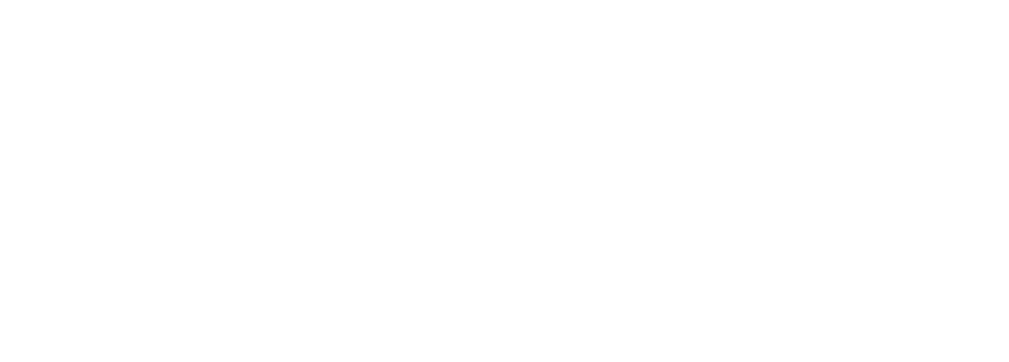
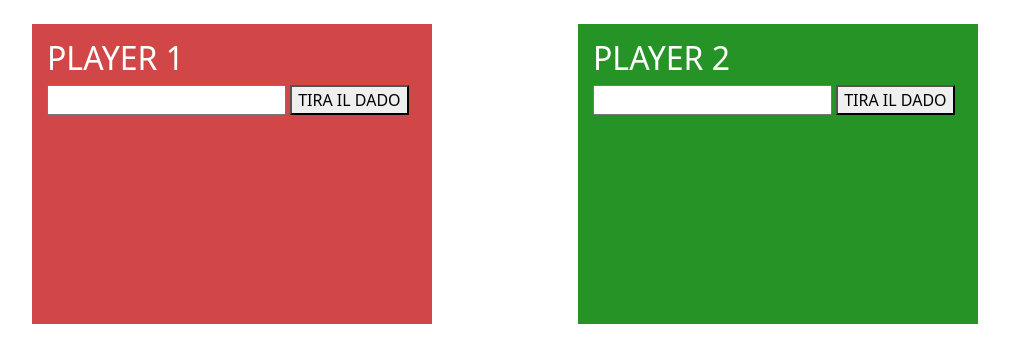
Before and after one commit to EleonoraFlaborea/js-mail-dadi, a plain HTML site: page index.html in a window 1280 px wide. Shown: the whole page, without its empty margins (135-1144 px from the left). Drawn offline with nearby package versions, Linux system fonts and the light colour scheme.

Commit message:
random numbers

```diff
--- a/css/style.css
+++ b/css/style.css
@@ -0,0 +1,15 @@
+#player-right{
+    color: white;
+    background-color: rgb(38, 147, 38);
+    min-height: 300px;
+    min-width: 400px;
+    padding: 15px;
+}
+
+#player-left{
+    color: white;
+    background-color: rgb(209, 71, 71);
+    min-height: 300px;
+    min-width: 400px;
+    padding: 15px;
+}
--- a/index.html
+++ b/index.html
@@ -14,6 +14,23 @@
      <script defer src="js/script.js"></script>
 </head>
 <body>
+    <div class="container d-flex justify-content-around p-4">
+
+        <div id="player-left">
+            <h2>PLAYER 1</h2>
+
+            <input type="text" id="numbers-left">
+            <button type="button" id="btn-left">TIRA IL DADO</button>
+        </div>
+        <div id="player-right">
+            <h2>PLAYER 2</h2>
+            <input type="text" id="numbers-rigth">
+            <button type="button" id="btn-right">TIRA IL DADO</button>
+        </div>
+
+    </div>
+
+
 
 </body>
 </html>
--- a/js/script.js
+++ b/js/script.js
@@ -1,8 +1,6 @@
 /*Ciao ragazzi,
-esercizio di oggi: Gioco dei dadi e Finta Login
-Nome repo: js-mail-dadi
-Oggi due esercizi al prezzo di uno, perchè "a Natale a Natale  si può fare di piùùùùù" :christmasparrot2::note:
-Potete svolgere entrambi gli esercizi in un unico file HTML e JS, se la cosa vi confonde, separateli, purchè siano sulla stessa repo.
+
+
 ESERCIZIO 1 - Gioco dei dadi
 Generare un numero random da 1 a 6, sia per il giocatore sia per il computer.
 Stabilire il vincitore, in base a chi fa il punteggio più alto.
@@ -17,3 +15,37 @@ Consigli del giorno:
 6. Il tuo codice ti sembra troppo complicato? probabilmente ti stai complicando la vita!*/
 
 console.log('JS OK');
+
+// 1: Recuperare elementi dalla pagina
+// 2: Dichiarare una variabile dado 1 e dado 2
+// 3: generare numero random x2, da 1-6
+// 4: stamapre in pagina
+
+const numbersLeft = document.getElementById('numbers-left')
+const numbersRight = document.getElementById('numbers-right')
+
+const btnRight = document.getElementById('btn-right')
+const btnLeft = document.getElementById('btn-left')
+
+// left
+let valueLeft = [];
+
+btnLeft.addEventListener('click', function (){
+    //genero numero casuale
+    const randomNumber = Math.floor(Math.random () * 6) +1;
+    valueLeft.push(randomNumber);
+    console.log(valueLeft)
+
+    numbersLeft.append('Il numero è: ');
+
+
+})
+
+numbersLeft.innerText += valueLeft;
+//numbersLeft.appendChild(valueLeft);
+
+
+// right
+//let valueRight = '';
+
+//numbersRight.innerText += numbers;
```
